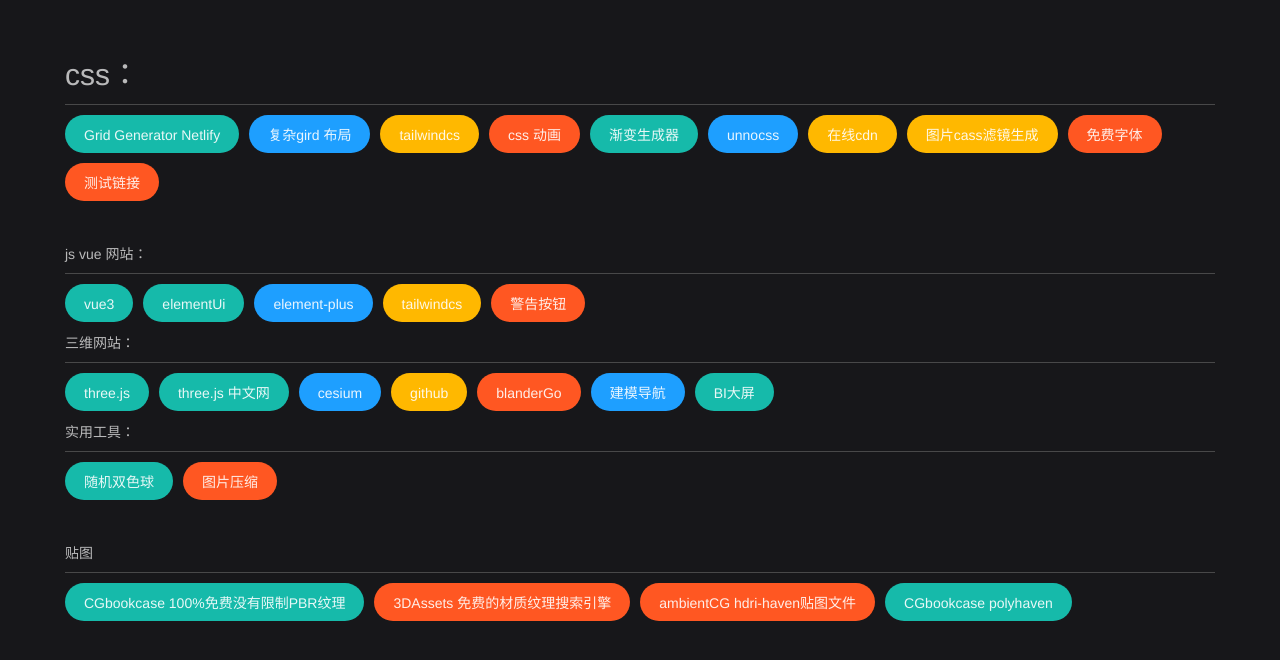
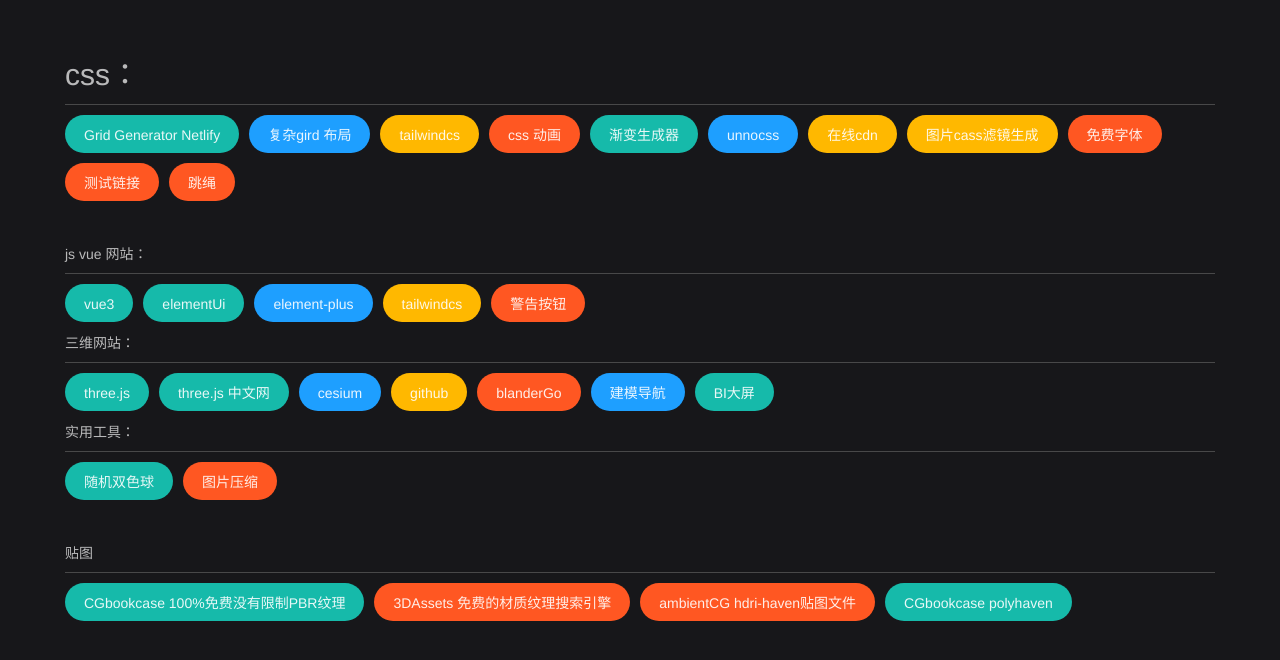
Before and after one commit to cll835036768/online-demo, a plain HTML site: page index.html in a window 1280 px wide. Drawn offline with Linux system fonts and the light colour scheme.

Commit message:
Update index.html

```diff
--- a/index.html
+++ b/index.html
@@ -53,6 +53,8 @@
           href="https://font.chinaz.com/190430425870.htm">免费字体</a></button>
 	     <button class="layui-btn layui-btn-danger layui-btn-radius"><a target="_blank"
           href="https://work.weixin.qq.com/ca/cawcde77ebd713d149">测试链接</a></button>
+		 <button class="layui-btn layui-btn-danger layui-btn-radius"><a target="_blank"
+          href="tiaosheng.html">跳绳</a></button>
       </button>
 
     </div>
```
